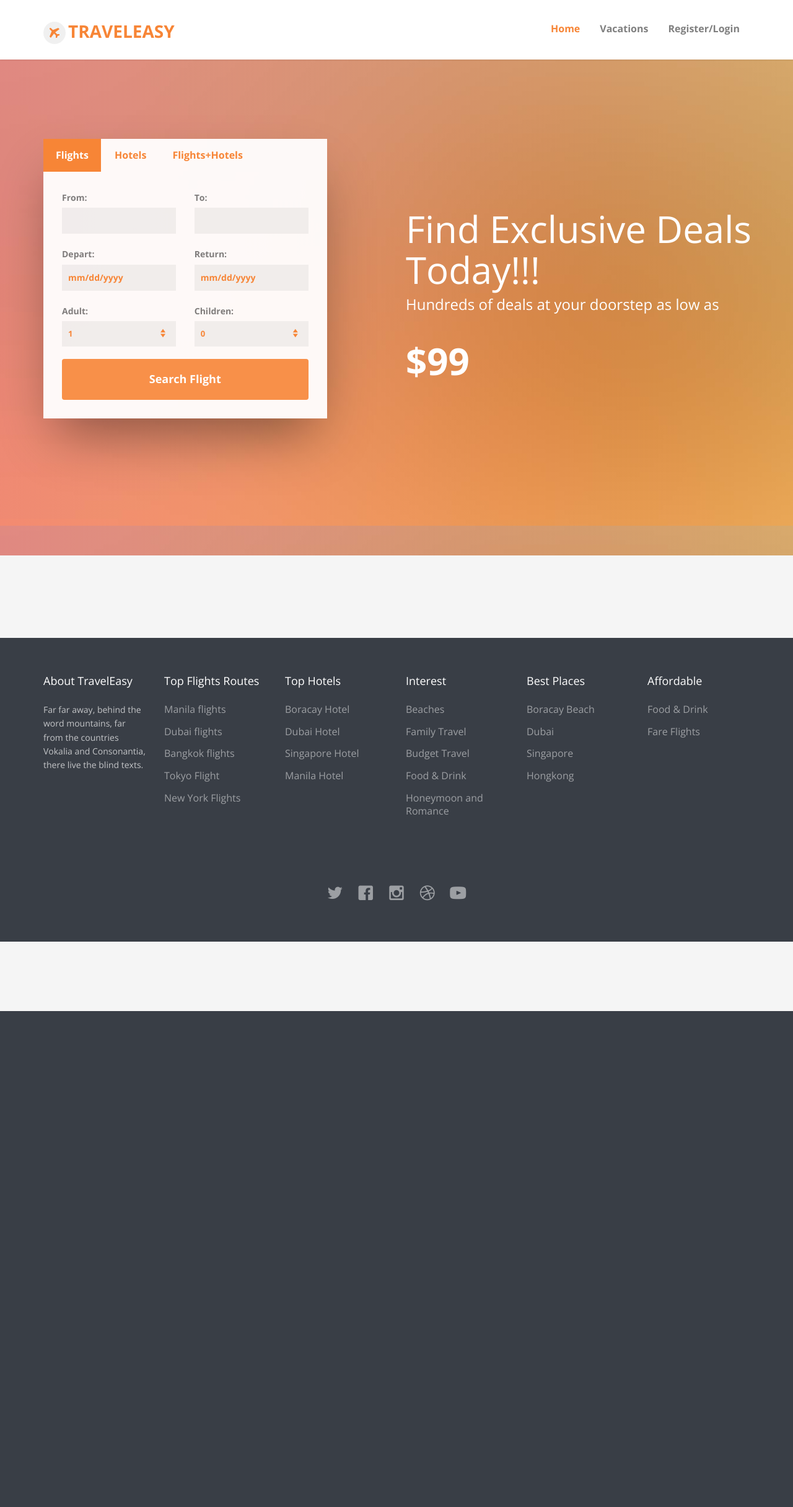
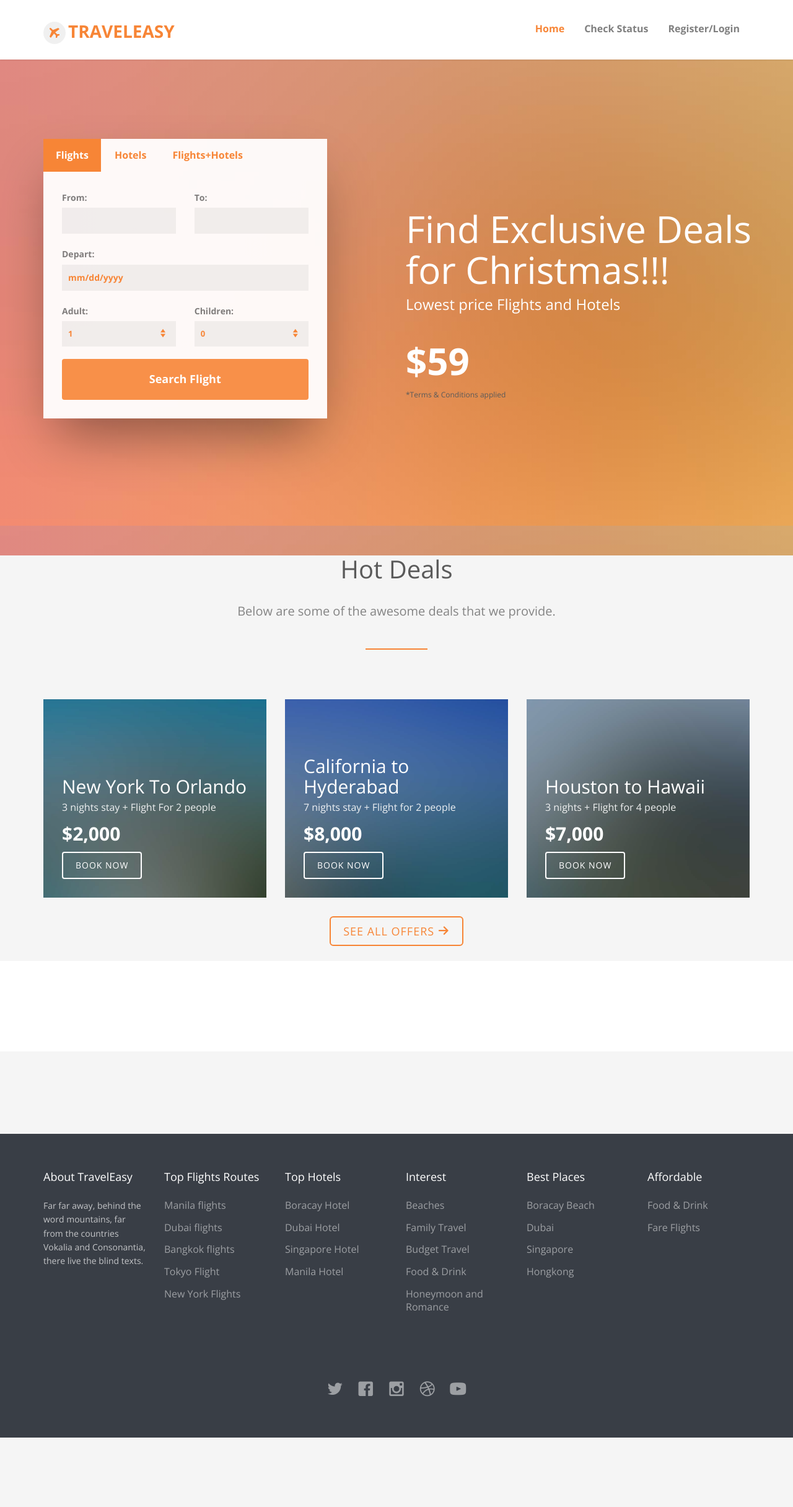
Before and after one commit to sravs47/travel_easy, a Flask app: page / in a window 1280 px wide. Shown: the whole page at 62% size. Before the commit the page ends 1631 px from the top, so only its background shows below. Run offline with Flask 2, Linux system fonts and the light colour scheme; data that the repository does not hold is empty; some libraries are stand-ins or nearby versions; some web fonts are replaced.

Commit message:
Final version

```diff
--- a/app/helpers/utils.py
+++ b/app/helpers/utils.py
@@ -1,5 +1,5 @@
 import datetime
 
 def datetimeconverter(o):
-    if isinstance(o, datetime.datetime):
+    if isinstance(o, datetime.date):
         return o.__str__()
--- a/app/static/js/custom.js
+++ b/app/static/js/custom.js
@@ -22,7 +22,6 @@ $('#searchflight').click(function (e) {
                 from: $("#from-place").val(),
                 to: $("#to-place").val(),
                 starttime: $('#date-start').val(),
-                endtime: $('#date-end').val(),
                 count: (Number($('#adultcount').val()) + Number($('#childcount').val()))
             }
         },
@@ -51,14 +50,14 @@ $('#searchflight').click(function (e) {
                 title: 'Destination'
             }, {
                 field: 'starttime',
-                title: 'Starttime'
+                title: 'FlightDate'
             }, {
-                field: 'endtime',
-                title: 'Endtime'
+                field: 'begins',
+                title: 'Departure'
             },{
-                field: 'count',
-                title: 'People'
-            }, {
+                field: 'ends',
+                title: 'Arrival'
+            },{
                 field: 'amount',
                 title: 'Amount(each)'
             }],
@@ -134,9 +133,6 @@ $('#SearchHotel').click(function (e) {
             }, {
                 field: 'todate',
                 title: 'Checkout'
-            },{
-                field: 'count',
-                title: 'People'
             }, {
                 field: 'rooms',
                 title: 'Rooms'
@@ -209,37 +205,34 @@ $('#searchpackage').click(function (e) {
             }
         },
         clickToSelect: true,
-        columns:[{
-            field:'radio',
+        columns: [{
+            field: 'radio',
             radio: 'true'
-            },
+             },
             {
                 field: 'id',
                 title: 'ID',
                 align: 'center'
             }, {
                 field: 'hname',
-                title: 'HotelName',
+                title: 'HotelName'
 
             }, {
                 field: 'address',
-                title: 'Address',
-            }, {
-                field: 'hprice',
-                title: 'Price',
+                title: 'Address'
             }, {
                 field: 'fromdate',
-                title: 'Checkin',
-            },{
-                field: 'count',
-                title: 'People'
+                title: 'Checkin'
+            }, {
+                field: 'todate',
+                title: 'Checkout'
             }, {
                 field: 'rooms',
                 title: 'Rooms'
-            }, {
-                field: 'todate',
-                title: 'Checkout',
-            }],
+            },{
+                field: 'hprice',
+                title: 'Price(each)'
+            } ],
             rowStyle: function rowStyle(row, index) {
                 return {
                     classes: 'text-nowrap another-class',
@@ -270,13 +263,13 @@ $('#searchpackage').click(function (e) {
             }
         },
         clickToSelect: true,
-        columns:[{
-            field:'radio',
+        columns: [{
+            field: 'radio',
             radio: 'true'
-            },
+        },
             {
                 field: 'id',
-                title: 'Id',
+                title: 'ID',
                 align: 'center'
             }, {
                 field: 'airlines',
@@ -293,16 +286,16 @@ $('#searchpackage').click(function (e) {
                 title: 'Destination'
             }, {
                 field: 'starttime',
-                title: 'Start-time'
+                title: 'FlightDate'
             }, {
-                field: 'endtime',
-                title: 'Endtime'
-            },{
-                field: 'count',
-                title: 'People'
+                field: 'begins',
+                title: 'Departure'
+            }, {
+                field: 'ends',
+                title: 'Arrival'
             }, {
                 field: 'amount',
-                title: 'Price'
+                title: 'Amount(each)'
             }],
             rowStyle: function rowStyle(row, index) {
                 return {
@@ -321,6 +314,7 @@ $('#searchpackage').click(function (e) {
         </div>
     `);
     $('#selectPackage').click(function () {
+        console.log($('input[name=btSelectItem1]:checked').closest("tr").find("td"))
         var hotelselection = $('input[name=btSelectItem1]:checked').closest("tr").find("td").slice(1,2).text();
         var flightselection = $('input[name=btSelectItem]:checked').closest("tr").find("td").slice(1,2).text();
 
@@ -366,22 +360,17 @@ $('#getFlightStatus').click(function(e) {
 //        },
 //        'slow');
       e.preventDefault();
-      path="/api/flightstatus/"+$('#fno').val()
+      path="/api/flightstatus/"+$('#fno').val()+"?date="+$('#date-start').val()
       $.get(path,function(data) {
           response = jQuery.parseJSON(data)
-          var showdata = `
-                     <div class="col-md-12">
-						<div class="car">
-							<div class="one-4">
-								<h3>Flight Status</h3>
-								<span class="price" id="selectflight">${response[0].status}</span>
-							</div>
-						</div>
-					</div>
-          `;
+          var showdata =`<div class="col-md-8 col-md-offset-2 text-center heading-section">
+                <h2>Flight Status</h2>
+                <p>Your Flight is ${response[0].status}</p>
+            </div>`;
           $('#flightstatusresponse').html(showdata)
       });
 });
+
 
 
 //for packages advanced option
@@ -392,3 +381,23 @@ $('#flightadvanced').click(function() {
 $('#miles').click(function(){
     $('#paymentblock').toggle('slow');
 });
+
+
+$('#nyctoorl').click(function () {
+        $.post("/checkout?ppl=2&hotelselection=1000&flightselection=1000",function(data){
+           window.location="http://localhost:5000/checkout"
+        });
+
+});
+$('#caltohyd').click(function () {
+        $.post("/checkout?ppl=2&hotelselection=1001&flightselection=1001",function(data){
+           window.location="http://localhost:5000/checkout"
+        });
+
+});
+$('#houtohaw').click(function () {
+        $.post("/checkout?ppl=2&hotelselection=1002&flightselection=1002",function(data){
+           window.location="http://localhost:5000/checkout"
+        });
+
+});
--- a/app/templates/_navbar.html
+++ b/app/templates/_navbar.html
@@ -12,7 +12,8 @@
                     <li class="active"><a href="index">Home</a></li>
 
                     <li><a href="blog">Blog</a></li>
-
+                    <li><a href="flightStatus">Check Status</a></li>
+                    <li><a href="pastorders">Order History</a></li>
                     <li><a id="checkout" href="logout">logout</a></li>
                     <li><a><span class="glyphicon glyphicon-user"></a></span>
                         <ul class="fh5co-sub-menu">
@@ -23,9 +24,7 @@
 
                     {% else %}
                     <li class="active"><a href="index">Home</a></li>
-                    <li>
-                        <a href="vacation" class="fh5co-sub-ddown">Vacations</a>
-                    </li>
+                    <li><a href="flightStatus">Check Status</a></li>
                     <li><a href="register">Register/Login</a></li>
 
                     {% endif %}
--- a/app/templates/index.html
+++ b/app/templates/index.html
@@ -41,20 +41,20 @@
                                                 <input type="text" class="form-control" id="to-place"/>
                                             </div>
                                         </div>
-                                        <div class="col-xxs-12 col-xs-6 mt alternate">
+                                        <div class="col-xxs-12 col-xs-12 mt">
                                             <div class="input-field">
                                                 <label for="date-start">Depart:</label>
                                                 <input type="text" class="form-control" id="date-start"
                                                        placeholder="mm/dd/yyyy"/>
                                             </div>
                                         </div>
-                                        <div class="col-xxs-12 col-xs-6 mt alternate">
-                                            <div class="input-field">
-                                                <label for="date-end">Return:</label>
-                                                <input type="text" class="form-control" id="date-end"
-                                                       placeholder="mm/dd/yyyy"/>
-                                            </div>
-                                        </div>
+                                        <!--<div class="col-xxs-12 col-xs-6 mt alternate">-->
+                                        <!--<div class="input-field">-->
+                                        <!--<label for="date-end">Return:</label>-->
+                                        <!--<input type="text" class="form-control" id="date-end"-->
+                                        <!--placeholder="mm/dd/yyyy"/>-->
+                                        <!--</div>-->
+                                        <!--</div>-->
                                         <div class="col-xxs-12 col-xs-6 mt">
                                             <section>
                                                 <label for="from">Adult:</label>
@@ -250,9 +250,11 @@
                     <div class="desc2 animate-box">
                         <div class="col-sm-7 col-sm-push-1 col-md-7 col-md-push-1">
 
-                            <h2>Find Exclusive Deals Today!!!</h2>
-                            <h3>Hundreds of deals at your doorstep as low as </h3>
-                            <span class="price">$99</span>
+                            <h2>Find Exclusive Deals for Christmas!!!</h2>
+                            <h3>Lowest price Flights and Hotels </h3>
+
+                            <span class="price">$59</span>
+                            <h6>*Terms & Conditions applied</h6>
                             <!--<p><a class="btn btn-primary btn-lg" href="#">Get Started</a></p>-->
                         </div>
                     </div>
@@ -261,6 +263,64 @@
         </div>
     </div>
 
+</div>
+
+<div class="fh5co-hero">
+    <div id="offers" class="fh5co-section-gray">
+        <div class="container">
+            <div class="row">
+                <div class="col-md-8 col-md-offset-2 text-center heading-section animate-box">
+                    <h3>Hot Deals</h3>
+                    <p>Below are some of the awesome deals that we provide.</p>
+                </div>
+            </div>
+            <div class="row">
+                <div class="col-md-4 col-sm-6 fh5co-tours animate-box" data-animate-effect="fadeIn">
+                    <div href="#"><img src="/static/images/place-1.jpg"
+                                       alt="Free HTML5 Website Template by FreeHTML5.co"
+                                       class="img-responsive">
+                        <div class="desc">
+                            <span></span>
+                            <h3>New York To Orlando</h3>
+                            <span>3 nights stay + Flight For 2 people</span>
+                            <span class="price">$2,000</span>
+                            <input class="btn btn-primary btn-outline" type="submit" value ="BOOK NOW" id="nyctoorl"/>
+                        </div>
+                    </div>
+                </div>
+                <div class="col-md-4 col-sm-6 fh5co-tours animate-box" data-animate-effect="fadeIn">
+                    <div href="#"><img src="/static/images/place-2.jpg"
+                                       alt="Free HTML5 Website Template by FreeHTML5.co"
+                                       class="img-responsive">
+                        <div class="desc">
+                            <span></span>
+                            <h3>California to Hyderabad</h3>
+                            <span>7 nights stay + Flight for 2 people</span>
+                            <span class="price">$8,000</span>
+                            <input class="btn btn-primary btn-outline" type="submit" value ="BOOK NOW" id="caltohyd"/>
+                        </div>
+                    </div>
+                </div>
+                <div class="col-md-4 col-sm-6 fh5co-tours animate-box" data-animate-effect="fadeIn">
+                    <div href="#"><img src="/static/images/place-3.jpg"
+                                       alt="Free HTML5 Website Template by FreeHTML5.co"
+                                       class="img-responsive">
+                        <div class="desc">
+                            <span></span>
+                            <h3>Houston to Hawaii</h3>
+                            <span>3 nights + Flight for 4 people</span>
+                            <span class="price">$7,000</span>
+                            <input class="btn btn-primary btn-outline" type="submit" value ="BOOK NOW" id="houtohaw"/>
+                        </div>
+                    </div>
+                </div>
+                <div class="col-md-12 text-center animate-box">
+                    <p><a class="btn btn-primary btn-outline btn-lg" href="#">See All Offers <i
+                            class="icon-arrow-right22"></i></a></p>
+                </div>
+            </div>
+        </div>
+    </div>
 </div>
 
 <div id="fh5co-tours" class="fh5co-section-gray">
--- a/app/templates/register.html
+++ b/app/templates/register.html
@@ -31,13 +31,13 @@
 												<div class="col-xxs-12 col-xs-12 mt">
 													<div class="input-field">
 														<label for="username">*Username:</label>
-														<input type="text" class="form-control" id="username" name="username"/>
+														<input type="text" class="form-control" id="username" name="username" required/>
 													</div>
 												</div>
 												<div class="col-xxs-12 col-xs-12 mt">
 													<div class="input-field">
 														<label for="password">*Password:</label>
-														<input type="password" class="form-control" id="password" name="password"/>
+														<input type="password" class="form-control" id="password" name="password" required/>
 													</div>
 												</div>
 
```
Also changed, not shown: app/__init__.py (+62 -19 lines), app/templates/checkout.html (+0 -14 lines), app/templates/flightStatus.html (+35 -7 lines), app/templates/pastorders.html (added, +21 -0 lines), insertscripts.sql (+33 -6 lines).
